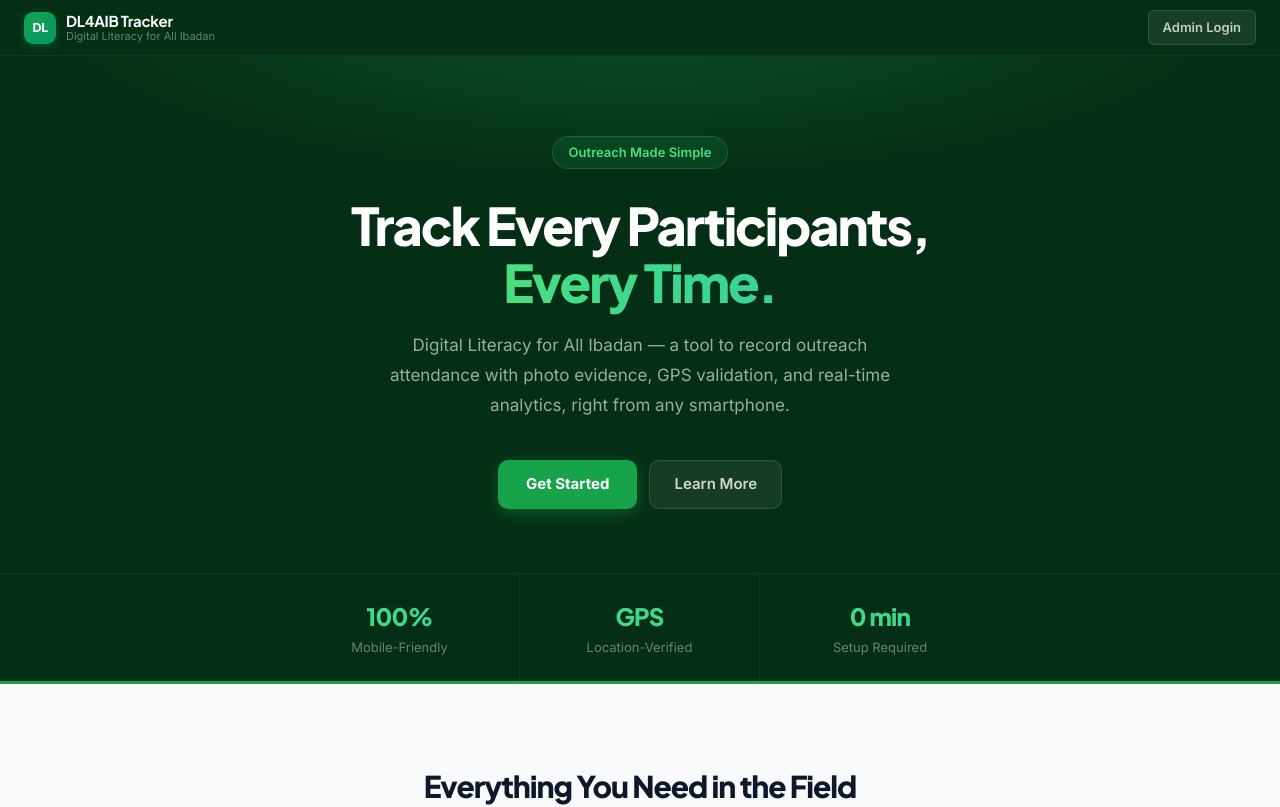
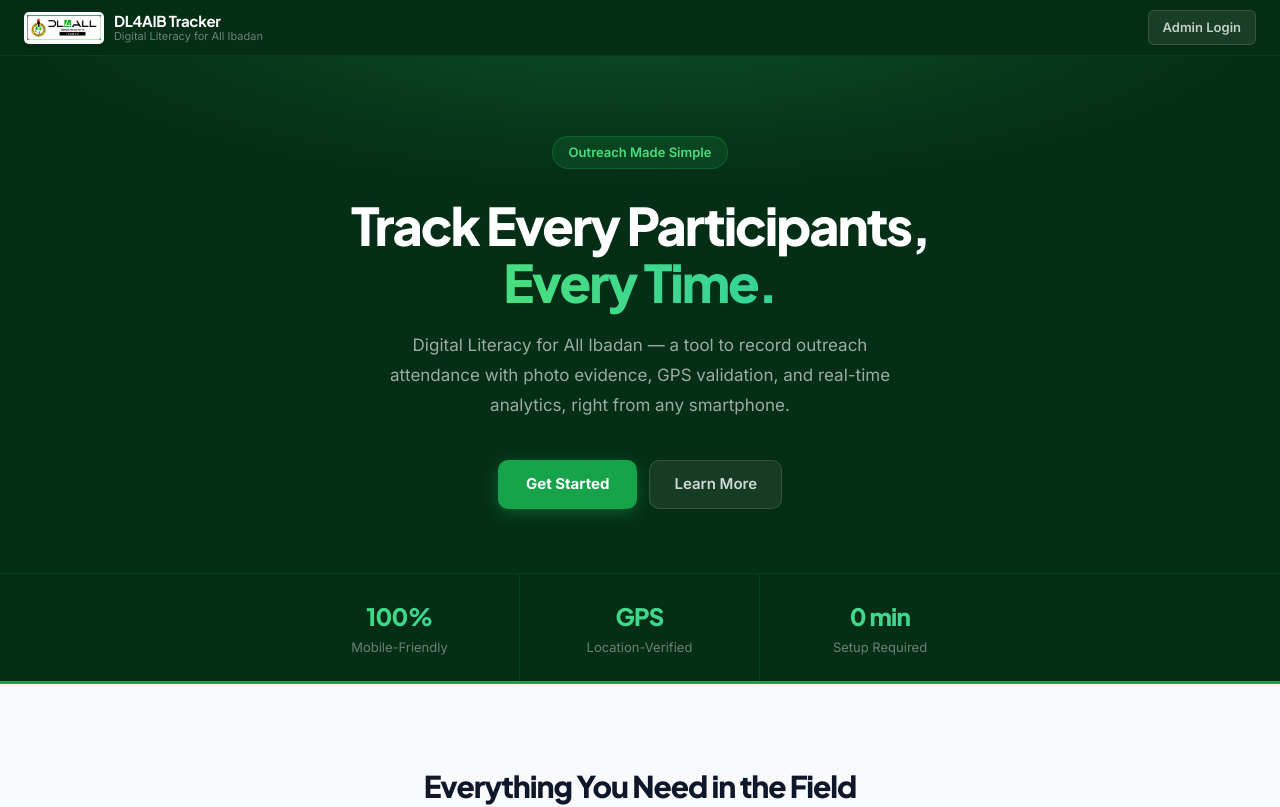
Before and after one commit to dl4all-cds-ibadan/dl4aib-Tracker, a Next.js app: page / in a window 1280 px wide. Shown: the top 807 px of the page. Built offline with nearby package versions, Linux system fonts and the light colour scheme.

Commit message:
Update Landing Page to use official DL4ALL uploaded logo and maintain DL4AIB Tracker text

```diff
--- a/app/page.tsx
+++ b/app/page.tsx
@@ -1,6 +1,7 @@
 "use client";
 import Link from "next/link";
 import { IcQr, IcPin, IcCamera, IcChart, IcZap, IcExport, IcCalendar, IcUsers } from "@/components/Icons";
+import { LogoMark } from "@/components/AppLogo";
 
 const features = [
   { Icon: IcQr,     title: "QR Code Access",     desc: "Volunteers scan a QR code to instantly open the attendance form — no app download or login needed." },
@@ -18,25 +19,6 @@ const steps = [
   { num: "4", Icon: IcChart,    title: "Analyse Results",      desc: "Admin views the map, table, and downloads the full report" },
 ];
 
-/** Logo mark — initials "DL" in a green square, no placeholder SVG */
-const LogoMark = ({ size = 32 }: { size?: number }) => (
-  <div style={{
-    width: size, height: size,
-    background: "linear-gradient(135deg, #16a34a, #059669)",
-    borderRadius: Math.round(size * 0.28),
-    display: "flex", alignItems: "center", justifyContent: "center",
-    flexShrink: 0,
-    boxShadow: `0 2px 8px rgba(22,163,74,0.35)`,
-  }}>
-    <span style={{
-      fontFamily: "'Plus Jakarta Sans', sans-serif",
-      fontWeight: 800, fontSize: size * 0.38,
-      color: "white", letterSpacing: "-0.03em", lineHeight: 1,
-    }}>
-      DL
-    </span>
-  </div>
-);
 
 export default function LandingPage() {
   const GREEN = "rgba(34,197,94,";
```
